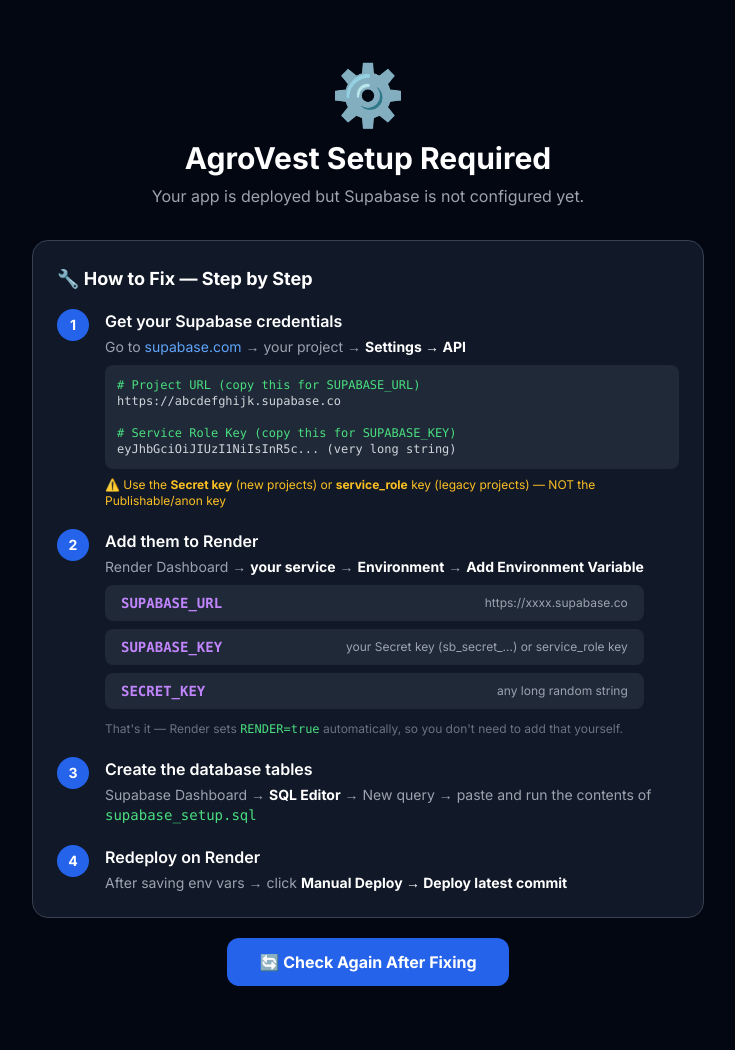
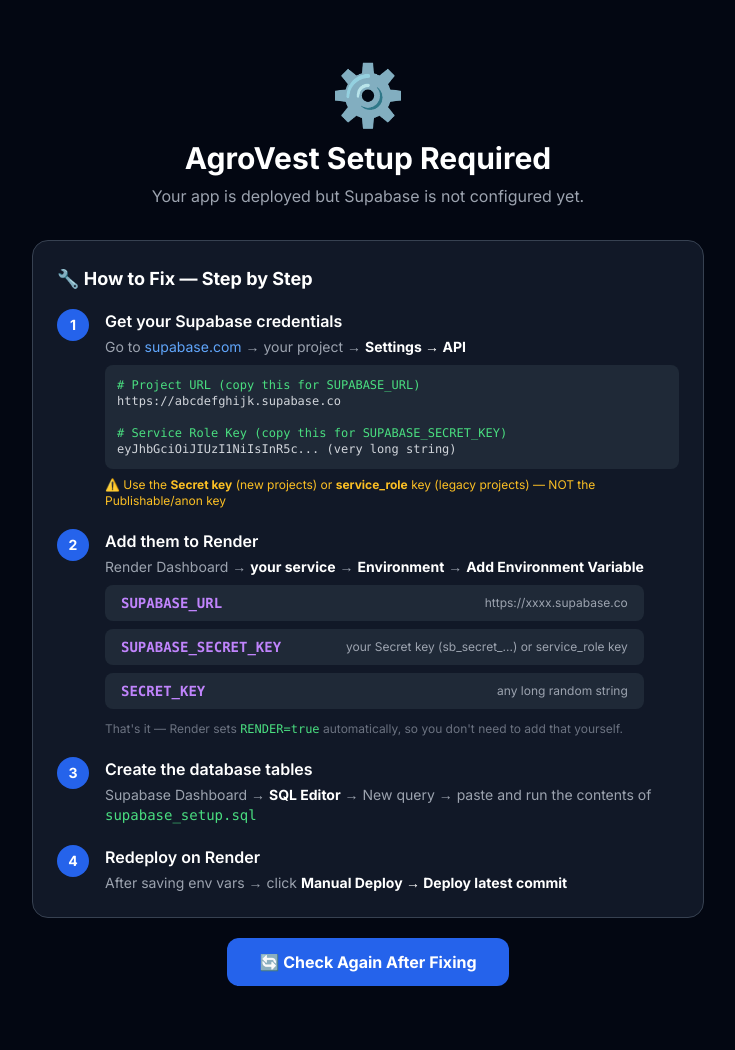
Before and after one commit to Sadik877/agrovest, a Python web app: template templates/setup.html in a window 1280 px wide. Shown: the whole page, without its empty margins (272-1007 px from the left). Run offline with Jinja, Linux system fonts and the light colour scheme; the template is opened without the code that fills it, so the values that code supplies are empty; some libraries are stand-ins or nearby versions.

Commit message:
Rename SUPABASE_KEY to SUPABASE_SECRET_KEY

```diff
--- a/templates/setup.html
+++ b/templates/setup.html
@@ -59,7 +59,7 @@
               <p class="text-green-400"># Project URL (copy this for SUPABASE_URL)</p>
               <p class="text-gray-300">https://abcdefghijk.supabase.co</p>
               <br>
-              <p class="text-green-400"># Service Role Key (copy this for SUPABASE_KEY)</p>
+              <p class="text-green-400"># Service Role Key (copy this for SUPABASE_SECRET_KEY)</p>
               <p class="text-gray-300">eyJhbGciOiJIUzI1NiIsInR5c... (very long string)</p>
             </div>
             <p class="text-amber-400 text-xs mt-2">⚠️ Use the <strong>Secret key</strong> (new projects) or <strong>service_role</strong> key (legacy projects) — NOT the Publishable/anon key</p>
@@ -77,7 +77,7 @@
                 <span class="text-gray-400 text-xs">https://xxxx.supabase.co</span>
               </div>
               <div class="bg-gray-800 rounded-lg px-4 py-2 flex items-center justify-between">
-                <span class="text-purple-400 font-mono text-sm font-bold">SUPABASE_KEY</span>
+                <span class="text-purple-400 font-mono text-sm font-bold">SUPABASE_SECRET_KEY</span>
                 <span class="text-gray-400 text-xs">your Secret key (sb_secret_...) or service_role key</span>
               </div>
               <div class="bg-gray-800 rounded-lg px-4 py-2 flex items-center justify-between">
```
